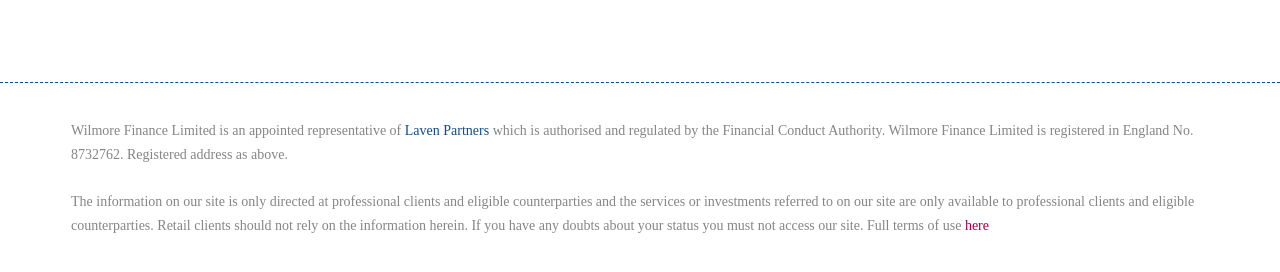
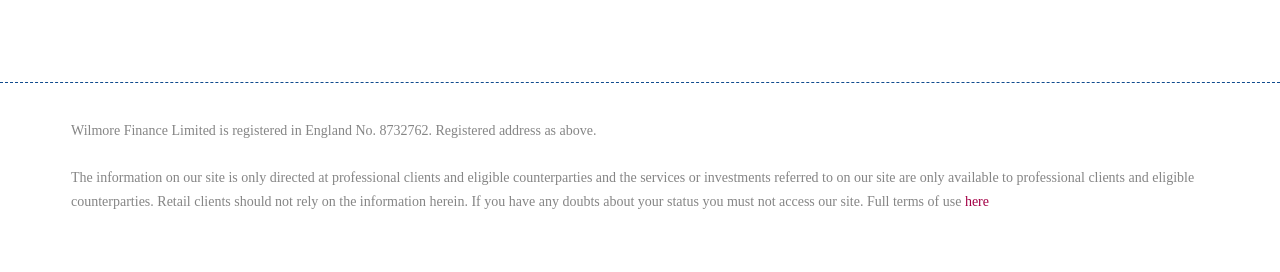
Before and after one commit to wilmorefinance/wilmorefinance.github.io, a plain HTML site: page index.html in a window 1280 px wide. Shown: the part 528-800 px from the top of the page. Drawn offline with Linux system fonts and the light colour scheme; some packages are replaced by stand-ins of ours.

Commit message:
Remove FCA notice

```diff
--- a/index.html
+++ b/index.html
@@ -91,7 +91,6 @@
   <div class="container">
     <div class="row footer" style="padding: 16px">
       <p>
-        Wilmore Finance Limited is an appointed representative of <a class="blue" href="https://www.lavenpartners.com/">Laven Partners</a> which is authorised and regulated by the Financial Conduct Authority.
   Wilmore Finance Limited is registered in England No. 8732762. Registered address as above.
 <br/><br/>
 The information on our site is only directed at professional clients and eligible counterparties and the services or investments referred to on our site are only available to professional clients and eligible counterparties. Retail clients should not rely on the information herein. If you have any doubts about your status you must not access our site.
```
